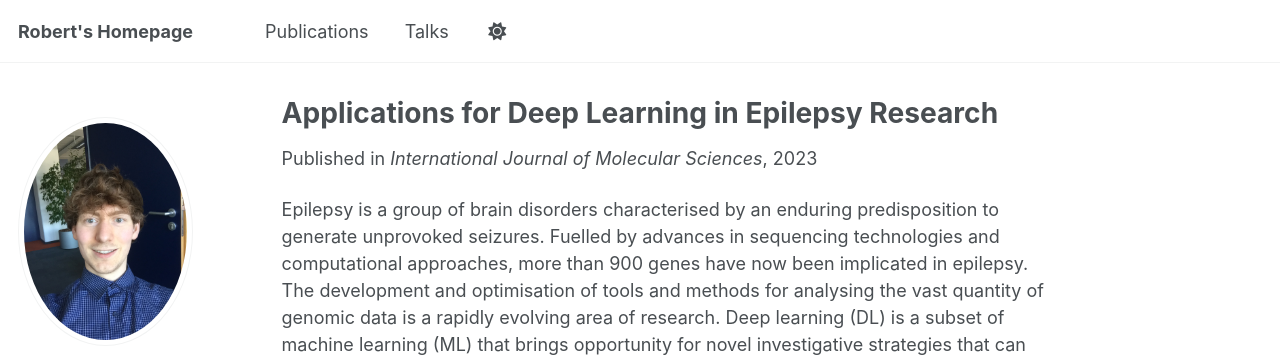
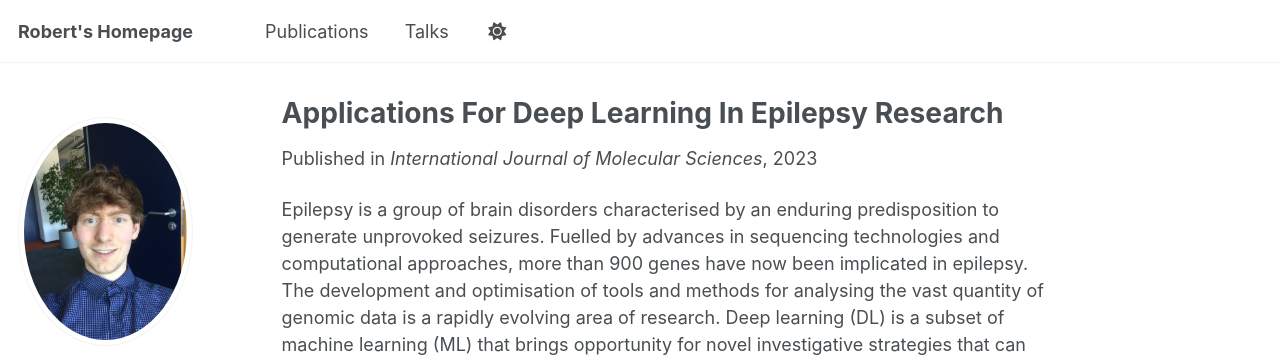
Before and after one commit to robertzeibich/robertzeibich.github.io, a Jekyll site: the page built from _publications/2009-10-01-paper-title-number-1.md, in a window 1280 px wide and 1321 px high. Shown: the top 357 px of the window. Built offline with Jekyll 4.4.1, drawn with Linux system fonts in a browser that asks for light colours; some web fonts are replaced; a script that is not in the unit is left out.

```diff
--- a/_publications/2009-10-01-paper-title-number-1.md
+++ b/_publications/2009-10-01-paper-title-number-1.md
@@ -1,5 +1,5 @@
 ---
-title: "Applications for Deep Learning in Epilepsy Research"
+title: "Applications For Deep Learning In Epilepsy Research"
 collection: publications
 category: manuscripts
 permalink: /publication/2009-10-01-paper-title-number-1
```
